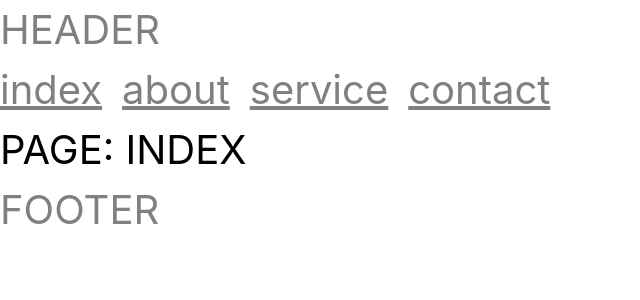
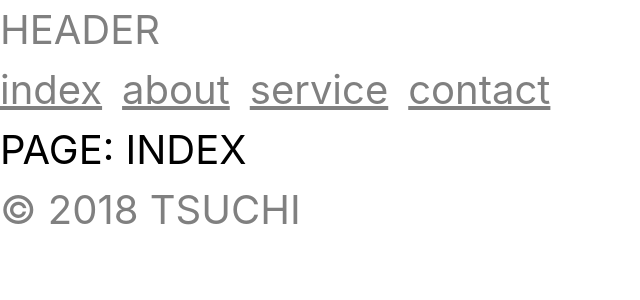
Before and after one commit to lig-dsktschy/nuxt-sample, a Nuxt app: page / in a window 1280 px wide. Shown: the top 300 px of the page, without its empty margins (0-640 px from the left). Built offline with nearby package versions, Linux system fonts and the light colour scheme.

Commit message:
Import JS from assets

```diff
--- /dev/null
+++ b/assets/js/get-year.js
@@ -0,0 +1 @@
+export default () => (new Date).getFullYear()
--- a/components/app-footer.vue
+++ b/components/app-footer.vue
@@ -1,8 +1,20 @@
 <template>
-  <header class="app-footer">
-    FOOTER
-  </header>
+  <footer class="app-footer">
+    &copy; {{year}} TSUCHI
+  </footer>
 </template>
+
+<script>
+import getYear from '~/assets/js/get-year'
+
+export default {
+  data () {
+    return {
+      year: getYear()
+    }
+  }
+}
+</script>
 
 <style lang="scss" scoped>
 .app-footer {
```
